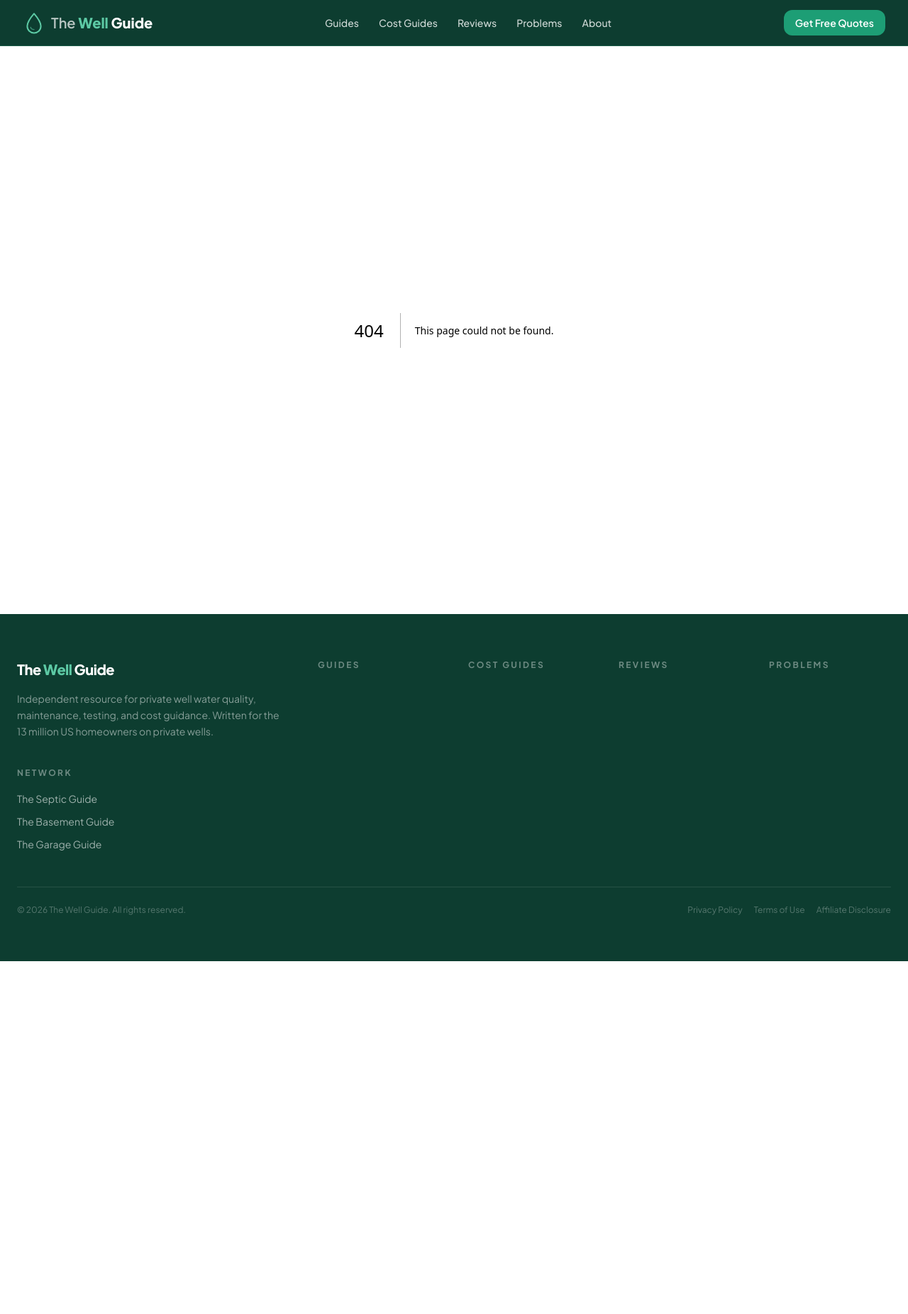
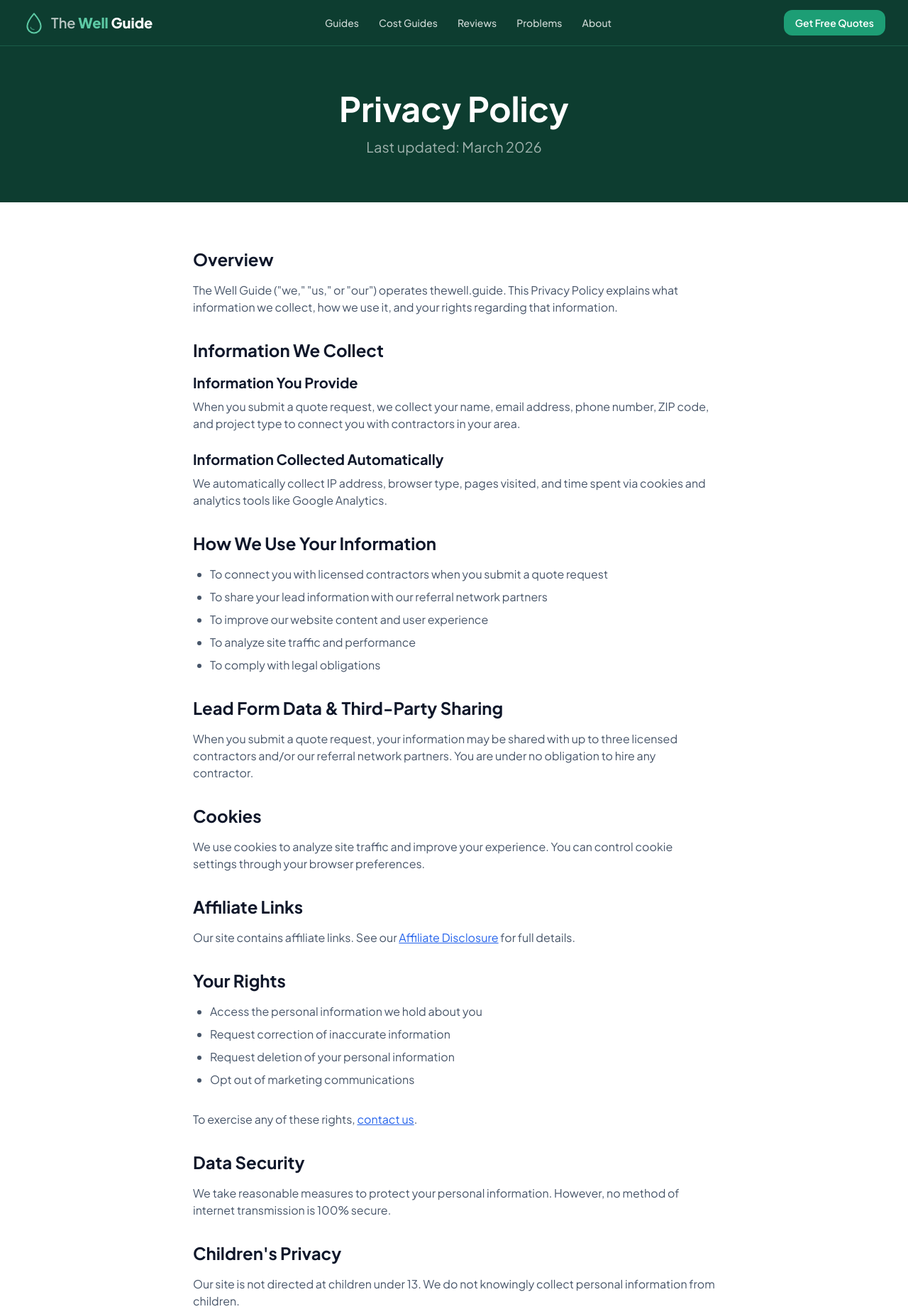
Before and after one commit to thebasementguide2026/thewell.guide-, a Next.js app: page /privacy in a window 1280 px wide. Before the commit this address had no page. Shown: the top 1851 px of the page at 71% size. Before the commit the page ends 1354 px from the top, so only its background shows below. Built offline with nearby package versions, Linux system fonts and the light colour scheme.

Commit message:
Create page.tsx

```diff
--- /dev/null
+++ b/app/privacy/page.tsx
@@ -0,0 +1,73 @@
+import { Metadata } from 'next'
+import Link from 'next/link'
+
+export const metadata: Metadata = {
+  title: 'Privacy Policy | The Well Guide',
+  description: 'Privacy Policy for The Well Guide.',
+}
+
+export default function PrivacyPage() {
+  return (
+    <main className="min-h-screen bg-white">
+      <section style={{ backgroundColor: '#0D3D30' }} className="text-white py-16">
+        <div className="container mx-auto px-4 max-w-4xl text-center">
+          <h1 className="text-4xl md:text-5xl font-bold mb-4">Privacy Policy</h1>
+          <p className="text-xl text-white/60">Last updated: March 2026</p>
+        </div>
+      </section>
+      <section className="container mx-auto px-4 max-w-3xl py-16">
+        <div className="prose prose-lg max-w-none">
+          <h2 className="text-2xl font-bold text-slate-900 mb-4">Overview</h2>
+          <p className="text-slate-600 mb-8">The Well Guide (&quot;we,&quot; &quot;us,&quot; or &quot;our&quot;) operates thewell.guide. This Privacy Policy explains what information we collect, how we use it, and your rights regarding that information.</p>
+
+          <h2 className="text-2xl font-bold text-slate-900 mb-4">Information We Collect</h2>
+          <h3 className="text-xl font-bold text-slate-900 mb-2">Information You Provide</h3>
+          <p className="text-slate-600 mb-6">When you submit a quote request, we collect your name, email address, phone number, ZIP code, and project type to connect you with contractors in your area.</p>
+          <h3 className="text-xl font-bold text-slate-900 mb-2">Information Collected Automatically</h3>
+          <p className="text-slate-600 mb-8">We automatically collect IP address, browser type, pages visited, and time spent via cookies and analytics tools like Google Analytics.</p>
+
+          <h2 className="text-2xl font-bold text-slate-900 mb-4">How We Use Your Information</h2>
+          <ul className="list-disc pl-6 text-slate-600 mb-8 space-y-2">
+            <li>To connect you with licensed contractors when you submit a quote request</li>
+            <li>To share your lead information with our referral network partners</li>
+            <li>To improve our website content and user experience</li>
+            <li>To analyze site traffic and performance</li>
+            <li>To comply with legal obligations</li>
+          </ul>
+
+          <h2 className="text-2xl font-bold text-slate-900 mb-4">Lead Form Data &amp; Third-Party Sharing</h2>
+          <p className="text-slate-600 mb-8">When you submit a quote request, your information may be shared with up to three licensed contractors and/or our referral network partners. You are under no obligation to hire any contractor.</p>
+
+          <h2 className="text-2xl font-bold text-slate-900 mb-4">Cookies</h2>
+          <p className="text-slate-600 mb-8">We use cookies to analyze site traffic and improve your experience. You can control cookie settings through your browser preferences.</p>
+
+          <h2 className="text-2xl font-bold text-slate-900 mb-4">Affiliate Links</h2>
+          <p className="text-slate-600 mb-8">Our site contains affiliate links. See our <Link href="/affiliate-disclosure" className="text-blue-600 hover:text-blue-800 underline">Affiliate Disclosure</Link> for full details.</p>
+
+          <h2 className="text-2xl font-bold text-slate-900 mb-4">Your Rights</h2>
+          <ul className="list-disc pl-6 text-slate-600 mb-8 space-y-2">
+            <li>Access the personal information we hold about you</li>
+            <li>Request correction of inaccurate information</li>
+            <li>Request deletion of your personal information</li>
+            <li>Opt out of marketing communications</li>
+          </ul>
+          <p className="text-slate-600 mb-8">To exercise any of these rights, <Link href="/about" className="text-blue-600 hover:text-blue-800 underline">contact us</Link>.</p>
+
+          <h2 className="text-2xl font-bold text-slate-900 mb-4">Data Security</h2>
+          <p className="text-slate-600 mb-8">We take reasonable measures to protect your personal information. However, no method of internet transmission is 100% secure.</p>
+
+          <h2 className="text-2xl font-bold text-slate-900 mb-4">Children&apos;s Privacy</h2>
+          <p className="text-slate-600 mb-8">Our site is not directed at children under 13. We do not knowingly collect personal information from children.</p>
+
+          <h2 className="text-2xl font-bold text-slate-900 mb-4">Changes to This Policy</h2>
+          <p className="text-slate-600 mb-8">We may update this Privacy Policy from time to time. Changes will be posted on this page with an updated date.</p>
+
+          <h2 className="text-2xl font-bold text-slate-900 mb-4">Contact Us</h2>
+          <p className="text-slate-600 mb-8">Questions? <Link href="/about" className="text-blue-600 hover:text-blue-800 underline">Contact us here</Link>.</p>
+
+          <Link href="/" className="text-blue-600 hover:text-blue-800 underline">&larr; Back to Home</Link>
+        </div>
+      </section>
+    </main>
+  )
+}
```
